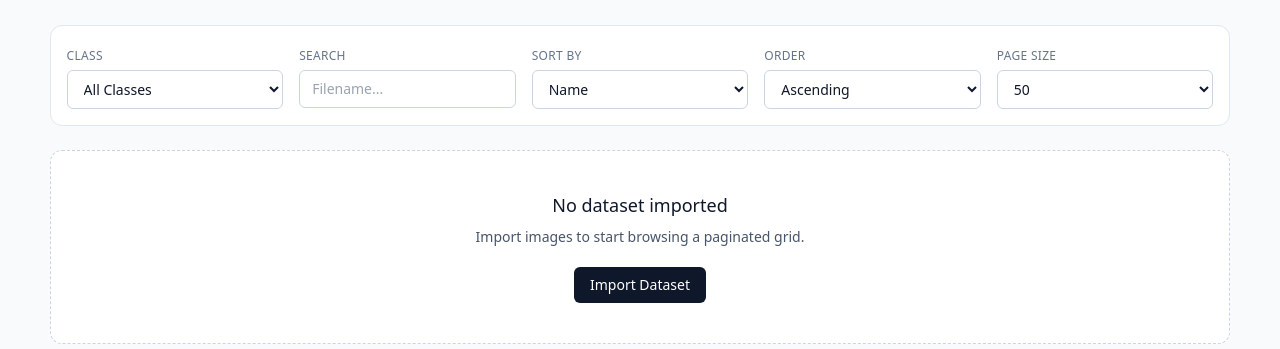
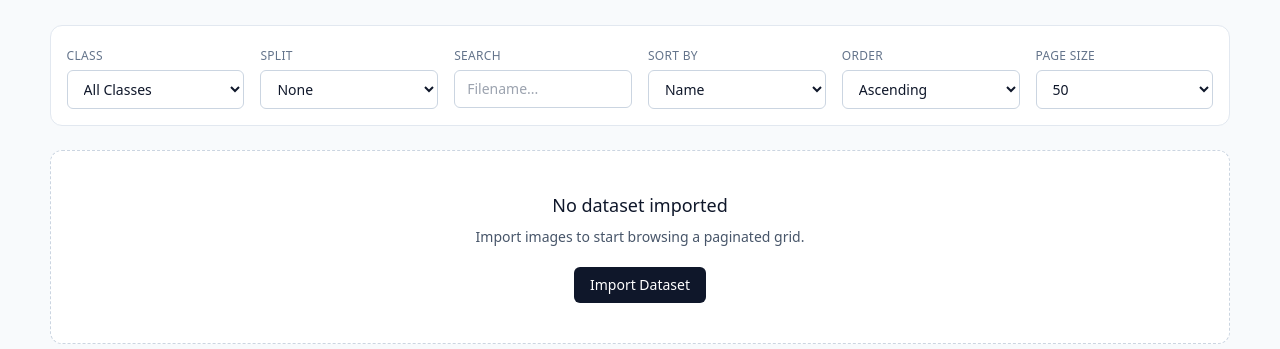
Before and after one commit to pablo-rojas/ai-studio, a FastAPI app: template app/templates/pages/dataset.html in a window 1280 px wide. Shown: the part 183-532 px from the top of the page. Run offline with FastAPI, Linux system fonts and the light colour scheme; the template is opened without the code that fills it, so the values that code supplies are empty; some libraries are stand-ins or nearby versions.

Commit message:
Phase 7, minor adjustments

```diff
--- a/app/api/datasets.py
+++ b/app/api/datasets.py
@@ -252,6 +252,7 @@ async def list_dataset_images(
     sort_order: Annotated[SortOrder, Query()] = "asc",
     filter_class: Annotated[str | None, Query()] = None,
     search: Annotated[str | None, Query()] = None,
+    split_name: Annotated[str | None, Query()] = None,
 ) -> dict[str, object]:
     """List dataset images with paging, sorting, and filtering."""
     query = DatasetImageListQuery(
@@ -261,17 +262,20 @@ async def list_dataset_images(
         sort_order=sort_order,
         filter_class=filter_class,
         search=search,
+        split_name=split_name,
     )
     listing = dataset_service.list_images(project_id, query)
     payload = listing.model_dump(mode="json")
     dataset = dataset_service.get_dataset(project_id)
     class_badge_map = build_class_badge_map(dataset.classes)
+    query_payload = query.model_dump(mode="json")
+    query_payload["split_name"] = payload["selected_split_name"]
     if is_hx_request(request):
         return _render_dataset_images_fragment(
             request,
             project_id=project_id,
             listing=payload,
-            query=query.model_dump(mode="json"),
+            query=query_payload,
             class_badge_map=class_badge_map,
         )
     return ok_response(payload)
--- a/app/api/projects.py
+++ b/app/api/projects.py
@@ -78,7 +78,9 @@ async def create_project(
     payload = await _parse_request_model(request, ProjectCreate)
     project = project_service.create_project(payload)
     if is_hx_request(request):
-        return _render_project_list_fragment(request, project_service)
+        response = _render_project_list_fragment(request, project_service)
+        response.headers["HX-Redirect"] = f"/projects/{project.id}/dataset"
+        return response
     return ok_response(project.model_dump(mode="json"))
 
 
--- a/app/api/splits.py
+++ b/app/api/splits.py
@@ -180,7 +180,9 @@ async def create_split(
     if is_hx_request(request):
         refreshed = split_service.list_splits(project_id)
         serialized = [item.model_dump(mode="json") for item in refreshed]
-        return _render_split_list_fragment(request, project_id=project_id, splits=serialized)
+        response = _render_split_list_fragment(request, project_id=project_id, splits=serialized)
+        response.headers["HX-Trigger"] = json.dumps({"split-created": {"name": split.name}})
+        return response
     return ok_response(split.model_dump(mode="json"))
 
 
--- a/app/templates/base.html
+++ b/app/templates/base.html
@@ -5,9 +5,6 @@
   <meta name="viewport" content="width=device-width, initial-scale=1.0">
   <title>AI Studio - {% block title %}{% endblock %}</title>
   <script>
-    window.tailwind = window.tailwind || {};
-    window.tailwind.config = { darkMode: "class" };
-
     (() => {
       const storageKey = "ai-studio-theme";
       let theme = "light";
@@ -33,6 +30,9 @@
     })();
   </script>
   <script src="https://cdn.tailwindcss.com"></script>
+  <script>
+    tailwind.config = { darkMode: "class" };
+  </script>
   <link rel="stylesheet" href="{{ url_for('static', path='css/app.css') }}">
   <script src="{{ url_for('static', path='js/htmx.min.js') }}"></script>
   <script src="{{ url_for('static', path='js/alpine.min.js') }}" defer></script>
--- a/app/templates/fragments/dataset_image_list.html
+++ b/app/templates/fragments/dataset_image_list.html
@@ -4,7 +4,15 @@
 <input type="hidden" name="sort_order" value="{{ query.sort_order }}">
 <input type="hidden" name="filter_class" value="{{ query.filter_class or '' }}">
 <input type="hidden" name="search" value="{{ query.search or '' }}">
+<input type="hidden" name="split_name" value="{{ query.split_name or '' }}">
 {%- endmacro %}
+
+{% set split_badge_styles = {
+  "train": "bg-emerald-50 text-emerald-700 ring-1 ring-inset ring-emerald-200 dark:bg-emerald-950/30 dark:text-emerald-300 dark:ring-emerald-900",
+  "val": "bg-amber-50 text-amber-700 ring-1 ring-inset ring-amber-200 dark:bg-amber-950/30 dark:text-amber-300 dark:ring-amber-900",
+  "test": "bg-sky-50 text-sky-700 ring-1 ring-inset ring-sky-200 dark:bg-sky-950/30 dark:text-sky-300 dark:ring-sky-900",
+  "none": "bg-slate-100 text-slate-600 ring-1 ring-inset ring-slate-300 dark:bg-slate-800 dark:text-slate-300 dark:ring-slate-700",
+} %}
 
 {% macro pagination_controls(dataset_project_id, listing, query, position) -%}
 {% set current_page = listing["page"] %}
@@ -109,6 +117,7 @@
         <div class="space-y-1 p-2">
           <p class="truncate text-xs font-medium text-slate-900 dark:text-slate-100">{{ image.filename }}</p>
           <p class="text-[11px] text-slate-500 dark:text-slate-400">{{ image.width }}×{{ image.height }}</p>
+          <div class="flex flex-wrap items-center gap-1">
             {% if image.class_name %}
             <span
               class="inline-flex rounded-full px-2 py-0.5 text-[11px] font-medium {{ class_badge_map.get(image.class_name, 'bg-slate-100 text-slate-700 dark:bg-slate-700 dark:text-slate-200') }}"
@@ -116,6 +125,15 @@
               {{ image.class_name }}
             </span>
             {% endif %}
+            {% if query.split_name %}
+            {% set split_value = image.selected_split_value or "none" %}
+            <span
+              class="inline-flex rounded-full px-2 py-0.5 text-[11px] font-medium {{ split_badge_styles.get(split_value, split_badge_styles['none']) }}"
+            >
+              {{ split_value }}
+            </span>
+            {% endif %}
+          </div>
         </div>
       </button>
       {% endfor %}
--- a/app/templates/pages/dataset.html
+++ b/app/templates/pages/dataset.html
@@ -3,7 +3,7 @@
 
 {% block content %}
 <section
-  x-data="{ importOpen: false, importMode: 'local', statsOpen: false, detailOpen: false }"
+  x-data="{ importOpen: false, importMode: 'local', importBusy: false, statsOpen: false, detailOpen: false }"
   class="space-y-6"
 >
   <div class="flex flex-wrap items-start justify-between gap-4">
@@ -42,7 +42,7 @@
       hx-target="#dataset-image-list"
       hx-swap="outerHTML"
       hx-trigger="change from:select, keyup changed delay:350ms from:input[name='search']"
-      class="grid grid-cols-1 gap-4 md:grid-cols-2 xl:grid-cols-5"
+      class="grid grid-cols-1 gap-4 md:grid-cols-2 xl:grid-cols-6"
     >
       <input type="hidden" name="page" value="1">
 
@@ -57,6 +57,23 @@
             {% for class_name in dataset.classes %}
             <option value="{{ class_name }}" {% if query.filter_class == class_name %}selected{% endif %}>
               {{ class_name }}
+            </option>
+            {% endfor %}
+          {% endif %}
+        </select>
+      </label>
+
+      <label class="space-y-1">
+        <span class="text-xs font-medium uppercase tracking-wide text-slate-500 dark:text-slate-400">Split</span>
+        <select
+          name="split_name"
+          class="w-full rounded-md border border-slate-300 bg-white px-3 py-2 text-sm text-slate-900 dark:border-slate-700 dark:bg-slate-950 dark:text-slate-100"
+        >
+          <option value="" {% if query.split_name == "" %}selected{% endif %}>None</option>
+          {% if dataset %}
+            {% for split_name in dataset.split_names %}
+            <option value="{{ split_name }}" {% if query.split_name == split_name %}selected{% endif %}>
+              {{ split_name }}
             </option>
             {% endfor %}
           {% endif %}
@@ -117,7 +134,7 @@
     x-show="importOpen"
     x-cloak
     class="fixed inset-0 z-40 flex items-center justify-center bg-slate-900/60 p-4"
-    @click.self="importOpen = false"
+    @click.self="if (!importBusy) { importOpen = false; }"
   >
     <div class="w-full max-w-2xl rounded-xl bg-white p-6 shadow-xl dark:bg-slate-900 dark:shadow-slate-950/40">
       <div class="mb-4 flex items-start justify-between gap-4">
@@ -127,8 +144,9 @@
         </div>
         <button
           type="button"
-          class="rounded-md border border-slate-300 px-2 py-1 text-xs font-medium text-slate-700 hover:bg-slate-100 dark:border-slate-700 dark:text-slate-300 dark:hover:bg-slate-800"
-          @click="importOpen = false"
+          :disabled="importBusy"
+          class="rounded-md border border-slate-300 px-2 py-1 text-xs font-medium text-slate-700 hover:bg-slate-100 disabled:cursor-not-allowed disabled:opacity-50 dark:border-slate-700 dark:text-slate-300 dark:hover:bg-slate-800"
+          @click="if (!importBusy) { importOpen = false; }"
         >
           Close
         </button>
@@ -138,28 +156,45 @@
         <button
           type="button"
           @click="importMode = 'local'"
+          :disabled="importBusy"
           :class="importMode === 'local' ? 'bg-slate-900 text-white dark:bg-slate-100 dark:text-slate-900' : 'bg-white text-slate-700 dark:bg-slate-900 dark:text-slate-300'"
-          class="rounded-md border border-slate-300 px-3 py-2 text-sm font-medium transition dark:border-slate-700"
+          class="rounded-md border border-slate-300 px-3 py-2 text-sm font-medium transition disabled:cursor-not-allowed disabled:opacity-50 dark:border-slate-700"
         >
           Local Path
         </button>
         <button
           type="button"
           @click="importMode = 'upload'"
+          :disabled="importBusy"
           :class="importMode === 'upload' ? 'bg-slate-900 text-white dark:bg-slate-100 dark:text-slate-900' : 'bg-white text-slate-700 dark:bg-slate-900 dark:text-slate-300'"
-          class="rounded-md border border-slate-300 px-3 py-2 text-sm font-medium transition dark:border-slate-700"
+          class="rounded-md border border-slate-300 px-3 py-2 text-sm font-medium transition disabled:cursor-not-allowed disabled:opacity-50 dark:border-slate-700"
         >
           Upload ZIP
         </button>
       </div>
 
+      <div
+        id="dataset-import-indicator"
+        aria-live="polite"
+        class="htmx-indicator mb-4 items-center gap-2 rounded-md border border-blue-200 bg-blue-50 px-3 py-2 text-sm text-blue-800 dark:border-blue-900 dark:bg-blue-950/40 dark:text-blue-200"
+      >
+        <svg class="h-4 w-4 animate-spin" viewBox="0 0 24 24" fill="none" aria-hidden="true">
+          <circle cx="12" cy="12" r="9" stroke="currentColor" stroke-width="3" class="opacity-25"></circle>
+          <path d="M21 12a9 9 0 0 0-9-9" stroke="currentColor" stroke-width="3" stroke-linecap="round"></path>
+        </svg>
+        <span>Importing dataset...</span>
+      </div>
+
       <form
         x-show="importMode === 'local'"
         hx-post="/api/datasets/{{ project.id }}/import/local"
+        hx-indicator="#dataset-import-indicator"
         hx-swap="none"
-        hx-on::after-request="if (event.detail.successful) { importOpen = false; window.location.reload(); }"
+        hx-on::before-request="importBusy = true"
+        hx-on::after-request="importBusy = false; if (event.detail.successful) { importOpen = false; window.location.reload(); }"
         class="space-y-4"
       >
+        <fieldset :disabled="importBusy" class="space-y-4">
           <label class="block space-y-1">
             <span class="text-sm font-medium text-slate-900 dark:text-slate-100">Source Path</span>
             <input
@@ -185,28 +220,32 @@
           <div class="flex justify-end gap-2 pt-1">
             <button
               type="button"
-            class="rounded-md border border-slate-300 px-3 py-2 text-sm font-medium text-slate-700 hover:bg-slate-100 dark:border-slate-700 dark:text-slate-300 dark:hover:bg-slate-800"
-            @click="importOpen = false"
+              class="rounded-md border border-slate-300 px-3 py-2 text-sm font-medium text-slate-700 hover:bg-slate-100 disabled:cursor-not-allowed disabled:opacity-50 dark:border-slate-700 dark:text-slate-300 dark:hover:bg-slate-800"
+              @click="if (!importBusy) { importOpen = false; }"
             >
               Cancel
             </button>
             <button
               type="submit"
-            class="rounded-md bg-slate-900 px-4 py-2 text-sm font-medium text-white hover:bg-slate-700 dark:bg-slate-100 dark:text-slate-900 dark:hover:bg-slate-300"
+              class="rounded-md bg-slate-900 px-4 py-2 text-sm font-medium text-white hover:bg-slate-700 disabled:cursor-not-allowed disabled:opacity-50 dark:bg-slate-100 dark:text-slate-900 dark:hover:bg-slate-300"
             >
               Import
             </button>
           </div>
+        </fieldset>
       </form>
 
       <form
         x-show="importMode === 'upload'"
         hx-post="/api/datasets/{{ project.id }}/import/upload"
         hx-encoding="multipart/form-data"
+        hx-indicator="#dataset-import-indicator"
         hx-swap="none"
-        hx-on::after-request="if (event.detail.successful) { importOpen = false; window.location.reload(); }"
+        hx-on::before-request="importBusy = true"
+        hx-on::after-request="importBusy = false; if (event.detail.successful) { importOpen = false; window.location.reload(); }"
         class="space-y-4"
       >
+        <fieldset :disabled="importBusy" class="space-y-4">
           <label class="block space-y-1">
             <span class="text-sm font-medium text-slate-900 dark:text-slate-100">ZIP File</span>
             <input
@@ -232,18 +271,19 @@
           <div class="flex justify-end gap-2 pt-1">
             <button
               type="button"
-            class="rounded-md border border-slate-300 px-3 py-2 text-sm font-medium text-slate-700 hover:bg-slate-100 dark:border-slate-700 dark:text-slate-300 dark:hover:bg-slate-800"
-            @click="importOpen = false"
+              class="rounded-md border border-slate-300 px-3 py-2 text-sm font-medium text-slate-700 hover:bg-slate-100 disabled:cursor-not-allowed disabled:opacity-50 dark:border-slate-700 dark:text-slate-300 dark:hover:bg-slate-800"
+              @click="if (!importBusy) { importOpen = false; }"
             >
               Cancel
             </button>
             <button
               type="submit"
-            class="rounded-md bg-slate-900 px-4 py-2 text-sm font-medium text-white hover:bg-slate-700 dark:bg-slate-100 dark:text-slate-900 dark:hover:bg-slate-300"
+              class="rounded-md bg-slate-900 px-4 py-2 text-sm font-medium text-white hover:bg-slate-700 disabled:cursor-not-allowed disabled:opacity-50 dark:bg-slate-100 dark:text-slate-900 dark:hover:bg-slate-300"
             >
               Import
             </button>
           </div>
+        </fieldset>
       </form>
     </div>
   </div>
--- a/app/templates/pages/projects.html
+++ b/app/templates/pages/projects.html
@@ -54,7 +54,6 @@
         hx-post="/api/projects"
         hx-target="#project-grid"
         hx-swap="outerHTML"
-        hx-on::after-request="if (event.detail.successful) { modalOpen = false; $el.reset(); selectedTask = '{{ enabled_task }}'; }"
         class="space-y-5"
       >
         <input type="hidden" name="task" :value="selectedTask">
```
Also changed, not shown: app/api/pages.py (+6 -2 lines), app/core/dataset_service.py (+36 -0 lines), app/schemas/dataset.py (+14 -0 lines), app/templates/pages/split.html (+23 -3 lines), tests/test_api/test_datasets_api.py (+62 -0 lines), tests/test_api/test_pages.py (+54 -1 lines), tests/test_api/test_splits_api.py (+3 -0 lines), tests/test_core/test_dataset_service.py (+53 -1 lines). Lines whose indentation alone changed are shown as unchanged.
